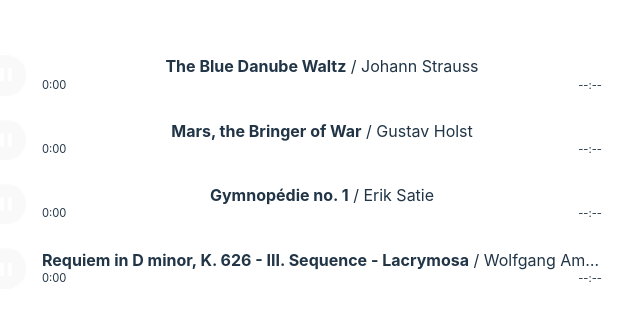
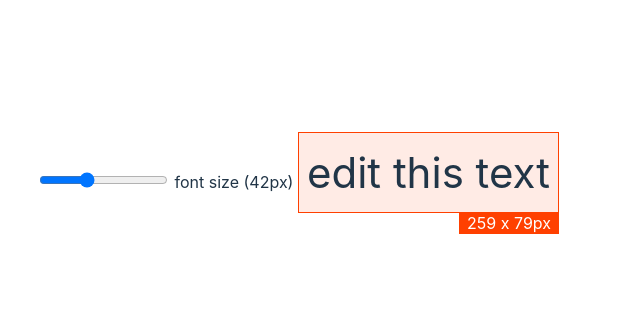
Before and after one commit to akashsoni01/svelte4_poc, a Svelte app in the folder my-svelte-project/: page / in a window 1280 px wide. Shown: the part 228-548 px from the top of the page, without its empty margins (342-982 px from the left). Built offline with nearby package versions, Linux system fonts and the light colour scheme.

Commit message:
advanced binding - dimension w and h

```diff
--- a/my-svelte-project/src/App.svelte
+++ b/my-svelte-project/src/App.svelte
@@ -1,22 +1,37 @@
 <script>
-  import AudioPlayer from "./AudioPlayer.svelte";
-  import { tracks } from "./tracks.js";
+  let w;
+  let h;
+  let size = 42;
+  let text = "edit this text";
 </script>
 
-<div class="centered">
-  {#each tracks as track}
-    <AudioPlayer {...track} />
-  {/each}
+<label>
+  <input type="range" bind:value={size} min="10" max="100" />
+  font size ({size}px)
+</label>
+
+<div bind:clientWidth={w} bind:clientHeight={h}>
+  <span style="font-size: {size}px" contenteditable>{text}</span>
+  <span class="size">{w} x {h}px</span>
 </div>
 
 <style>
-  .centered {
-    display: flex;
-    flex-direction: column;
-    height: 100%;
-    justify-content: center;
-    gap: 0.5em;
-    max-width: 40em;
-    margin: 0 auto;
+  div {
+    position: relative;
+    display: inline-block;
+    padding: 0.5rem;
+    background: hsla(15, 100%, 50%, 0.1);
+    border: 1px solid hsl(15, 100%, 50%);
+  }
+
+  .size {
+    position: absolute;
+    right: -1px;
+    bottom: -1.4em;
+    line-height: 1;
+    background: hsl(15, 100%, 50%);
+    color: white;
+    padding: 0.2em 0.5em;
+    white-space: pre;
   }
 </style>
```
